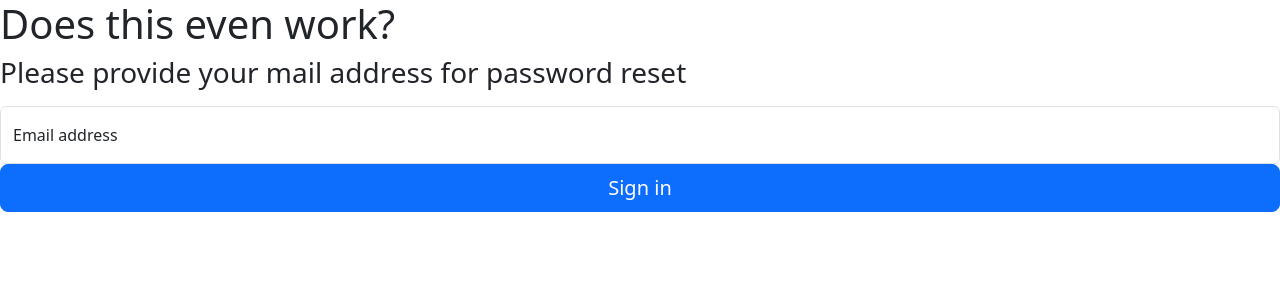
After one commit to nekinenadd/django-to-do-app, a Django app: page /reset_password/ in a window 1280 px wide. The commit adds this page. Shown: the top 300 px of the page. Run offline with Django 4.2, Linux system fonts and the light colour scheme; some libraries are stand-ins or nearby versions.

Commit message:
adding django-boostrap,reset password via email  and editing templates

```diff
--- a/base/templates/base/login.html
+++ b/base/templates/base/login.html
@@ -12,5 +12,7 @@
 
 
 <p>Create an account:<a href="{% url 'register' %}">Register</a></p>
+<p>Forgot your password?<a href="{% url 'reset_password' %}">Reset Password</a></p>
+
 
 {% endblock content %}
--- /dev/null
+++ b/base/templates/base/password_reset.html
@@ -0,0 +1,23 @@
+{% load static %}
+{% load django_bootstrap5 %}
+{% bootstrap_css %}
+{% bootstrap_javascript %}
+<h1>Does this even work?</h1>
+{% block content %}
+
+
+<form action="#" method="post" class="form">
+    {% csrf_token %}
+        <h1 class="h3 mb-3 fw-normal">Please provide your mail address for password reset</h1>
+
+        <div class="form-floating">
+          <input type="email" class="form-control" id="floatingInput" placeholder="name@example.com">
+          <label for="floatingInput">Email address</label>
+        </div>
+
+        <button class="w-100 btn btn-lg btn-primary" type="submit">Sign in</button>
+        <p class="mt-5"></p>
+    </form>
+
+
+{% endblock content %}
--- /dev/null
+++ b/base/templates/base/password_reset_sent.html
@@ -0,0 +1,3 @@
+<p>We've emailed you instructions for password reset, if an account exist with the email you entered.</p>
+
+<p>If you don't receive an email, please make sure you have entered the email correct!</p>
--- a/base/templates/base/register.html
+++ b/base/templates/base/register.html
@@ -11,6 +11,6 @@
 <input type="submit" value="Register">
 </form>
 
-<p>Already have an account<a href="">Login</a></p>
+<p>Already have an account<a href="{% url 'login' %}">Login</a></p>
 
 {% endblock content %}
--- a/base/urls.py
+++ b/base/urls.py
@@ -1,6 +1,7 @@
 from django.urls import path
 from .views import TaskList,TaskDetail,TaskCreate,TaskUpdate,DeleteView,CustomLoginView,RegisterPage
 from django.contrib.auth.views import LogoutView
+from django.contrib.auth import views as auth_views
 
 urlpatterns = [
     path('login/',CustomLoginView.as_view(),name='login'),
@@ -10,6 +11,12 @@ urlpatterns = [
     path("task/<int:pk>",TaskDetail.as_view(),name="task"),
     path('task-create/',TaskCreate.as_view(),name="task-create"),
     path('task-update/<int:pk>/', TaskUpdate.as_view(), name='task-update'),
-    path('task-delete/<int:pk>/', DeleteView.as_view(), name='task-delete')
+    path('task-delete/<int:pk>/', DeleteView.as_view(), name='task-delete'),
+
+    path('reset_password/', auth_views.PasswordResetView.as_view(template_name="base/password_reset.html"), name='reset_password'),
+    path('reset_password_sent',auth_views.PasswordResetDoneView.as_view(template_name="base/password_reset_sent.html"), name="password_reset_done"),
+    path('reset/<uidb64>/<token>/', auth_views.PasswordResetConfirmView.as_view(), name='password_reset_confirm'),
+    path('reset_password_complete', auth_views.PasswordResetCompleteView.as_view(), name='password_reset_complete'),
+
 
 ]
```
Also changed, not shown: base/templates/base/task_list.html (+13 -0 lines), config/settings.py (+10 -1 lines), db.sqlite3.
